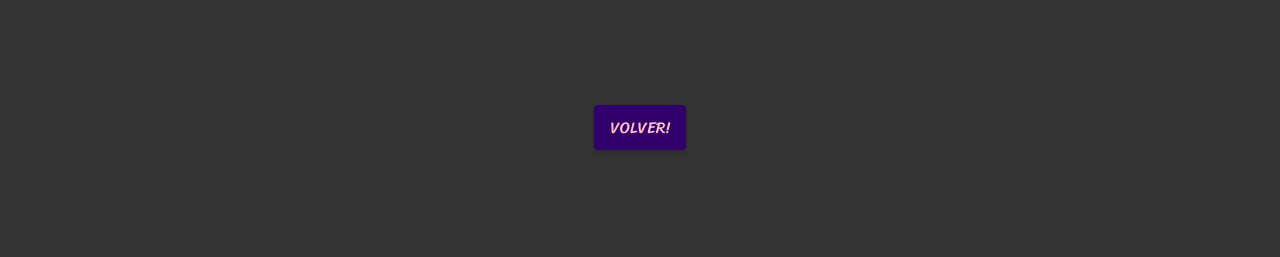
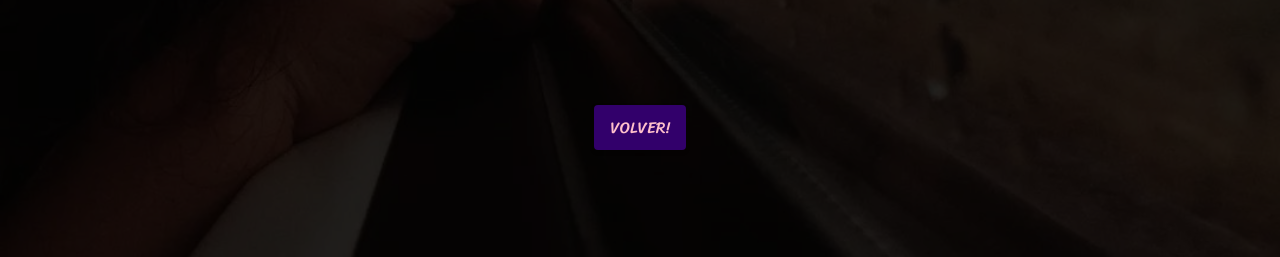
Before and after one commit to Cris3h/Arlu-Birthday-Card, a plain HTML site: page notAssist.html in a window 1280 px wide. Shown: the part 543-800 px from the top of the page. Drawn offline with Linux system fonts and the light colour scheme.

Commit message:
fixed bug img notAssist

```diff
--- a/stylesheet.css
+++ b/stylesheet.css
@@ -109,7 +109,7 @@ body {
 /* answer no */
 
 .not-main-container{
-    background: url('./img/271976459_1639076293096788_6302521373298760153_n.jpeg');
+    background: url('./img/arlu-sad.jpeg');
     background-repeat: no-repeat;
     background-position: center;
     background-size: cover;
```
